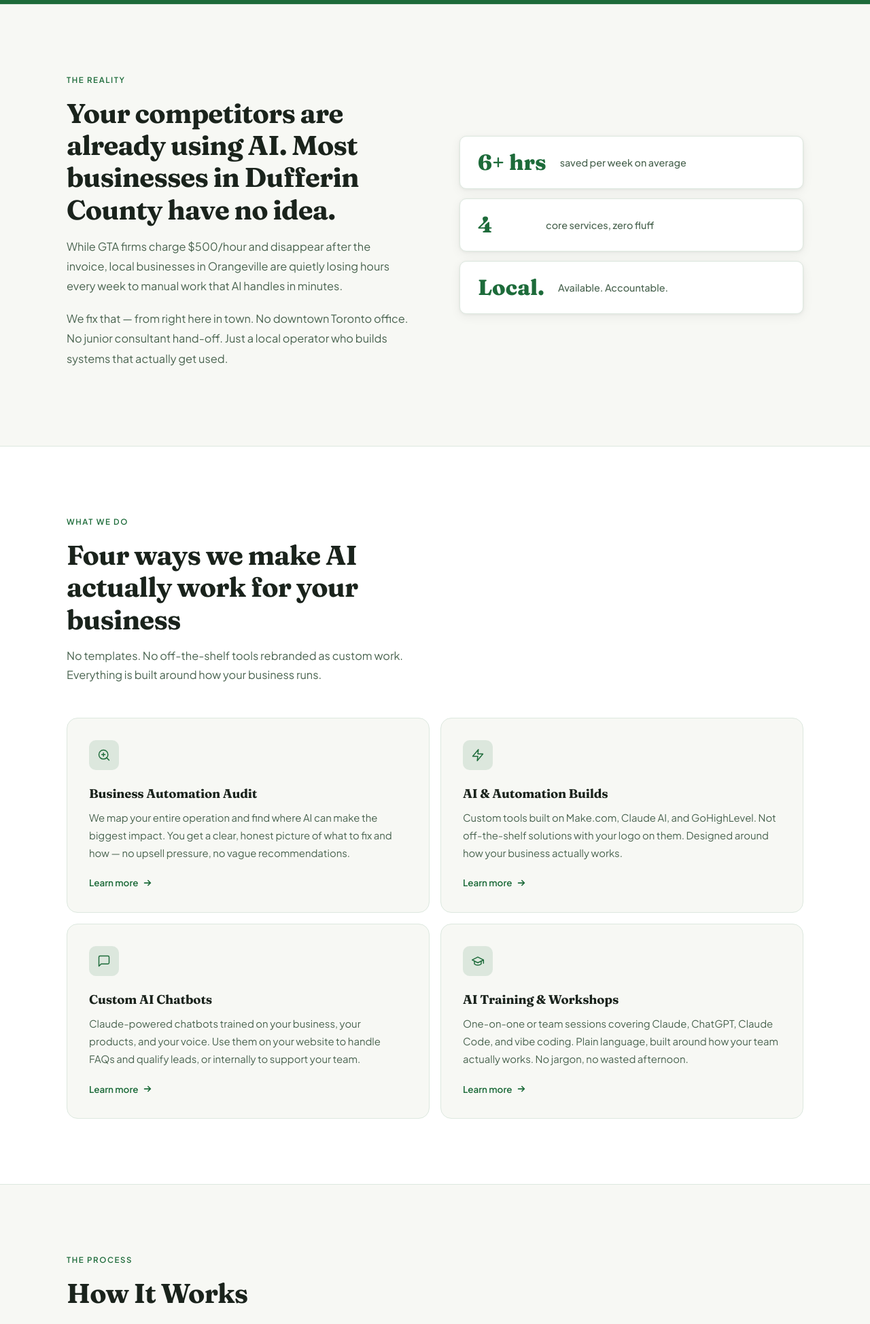
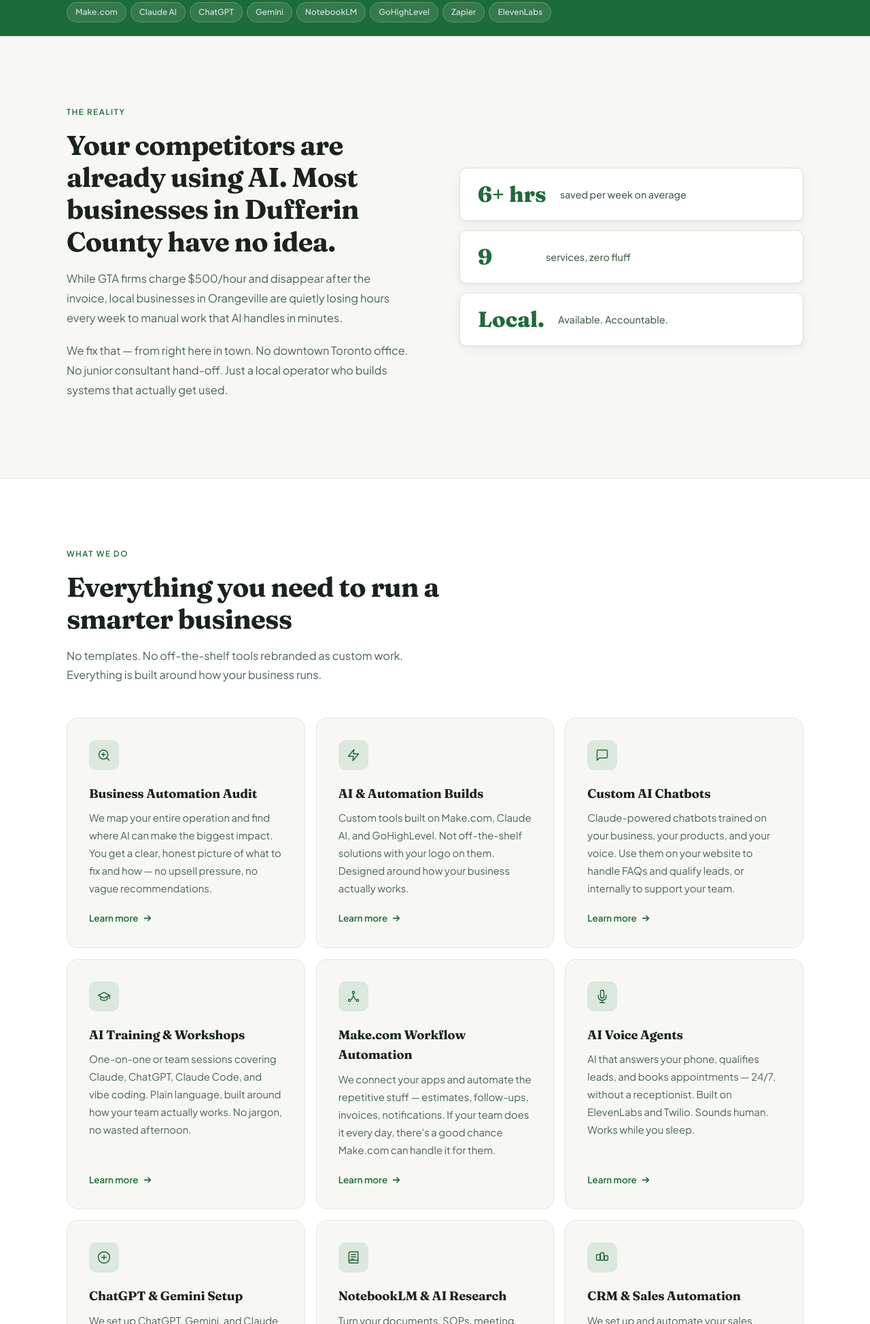
Before and after one commit to MapleAI-io/mapleai-website, a plain HTML site: page index.html in a window 1280 px wide. Shown: the part 852-2800 px from the top of the page at 68% size. Drawn offline with Linux system fonts and the light colour scheme.

Commit message:
Update hero headline, add 5 new service cards, 3-col grid

```diff
--- a/css/styles.css
+++ b/css/styles.css
@@ -401,6 +401,9 @@ p { color: var(--text-2); line-height: 1.75; }
   display: grid;
   grid-template-columns: repeat(2, 1fr);
   gap: 16px;
+}
+.services-grid-3 {
+  grid-template-columns: repeat(3, 1fr);
 }
 .service-card {
   background: var(--bg);
@@ -824,6 +827,7 @@ footer .nav-logo { color: #ffffff; margin-bottom: 14px; }
   .problem-grid, .about-grid, .contact-grid, .faq-grid { grid-template-columns: 1fr; gap: 44px; }
   .process-steps { grid-template-columns: 1fr; }
   .services-grid { grid-template-columns: 1fr; }
+  .services-grid-3 { grid-template-columns: repeat(2, 1fr); }
   .footer-grid { grid-template-columns: 1fr 1fr; }
   .footer-brand { grid-column: 1 / -1; }
   .locations-grid { grid-template-columns: repeat(2, 1fr); }
@@ -831,6 +835,7 @@ footer .nav-logo { color: #ffffff; margin-bottom: 14px; }
 }
 @media (max-width: 720px) {
   section { padding: 68px 0; }
+  .services-grid-3 { grid-template-columns: 1fr; }
   .nav-links, .nav-cta { display: none; }
   .hamburger { display: flex; }
   .hero-ctas { flex-direction: column; align-items: flex-start; }
--- a/index.html
+++ b/index.html
@@ -92,7 +92,7 @@
         <div class="hero-eyebrow-dot"></div>
         <span>Based in Orangeville, Ontario</span>
       </div>
-      <h1>The AI consultant<br>your neighbours<br>will <em>wish they'd called first.</em></h1>
+      <h1>We build AI systems<br>for local businesses.<br><em>Done for you.</em></h1>
       <p class="hero-sub">We find exactly where AI can save your business time and money — then we build it. No agency markup. No Bay Street rates. Just a local expert who knows Dufferin County.</p>
       <div class="hero-ctas">
         <a href="#contact" class="btn btn-primary">
@@ -114,9 +114,12 @@
       <div class="proof-tools">
         <span class="tool-pill">Make.com</span>
         <span class="tool-pill">Claude AI</span>
+        <span class="tool-pill">ChatGPT</span>
+        <span class="tool-pill">Gemini</span>
+        <span class="tool-pill">NotebookLM</span>
         <span class="tool-pill">GoHighLevel</span>
         <span class="tool-pill">Zapier</span>
-        <span class="tool-pill">Shopify</span>
+        <span class="tool-pill">ElevenLabs</span>
       </div>
     </div>
   </div>
@@ -138,8 +141,8 @@
           <div class="stat-label">saved per week on average</div>
         </div>
         <div class="stat-card reveal reveal-delay-2">
-          <div class="stat-number">4</div>
-          <div class="stat-label">core services, zero fluff</div>
+          <div class="stat-number">9</div>
+          <div class="stat-label">services, zero fluff</div>
         </div>
         <div class="stat-card reveal reveal-delay-3">
           <div class="stat-number">Local.</div>
@@ -155,10 +158,10 @@
   <div class="container">
     <div class="section-header reveal">
       <span class="section-label">What We Do</span>
-      <h2>Four ways we make AI actually work for your business</h2>
+      <h2>Everything you need to run a smarter business</h2>
       <p>No templates. No off-the-shelf tools rebranded as custom work. Everything is built around how your business runs.</p>
     </div>
-    <div class="services-grid">
+    <div class="services-grid services-grid-3">
 
       <div class="service-card reveal reveal-delay-1">
         <div class="service-icon">
@@ -201,12 +204,76 @@
 
       <div class="service-card reveal reveal-delay-4">
         <div class="service-icon">
-          <!-- Graduation/training icon -->
           <svg viewBox="0 0 24 24"><path d="M22 10v6M2 10l10-5 10 5-10 5z"/><path d="M6 12v5c3 3 9 3 12 0v-5"/></svg>
         </div>
         <h3>AI Training &amp; Workshops</h3>
         <p>One-on-one or team sessions covering Claude, ChatGPT, Claude Code, and vibe coding. Plain language, built around how your team actually works. No jargon, no wasted afternoon.</p>
         <a href="services/ai-training-workshops.html" class="service-link">
+          Learn more
+          <svg viewBox="0 0 16 16"><path d="M3 8h10M9 4l4 4-4 4"/></svg>
+        </a>
+      </div>
+
+      <div class="service-card reveal reveal-delay-1">
+        <div class="service-icon">
+          <!-- Make.com / workflow icon -->
+          <svg viewBox="0 0 24 24"><circle cx="12" cy="5" r="2"/><circle cx="5" cy="19" r="2"/><circle cx="19" cy="19" r="2"/><path d="M12 7v4M8.5 17.5l3.5-6.5M15.5 17.5L12 11"/></svg>
+        </div>
+        <h3>Make.com Workflow Automation</h3>
+        <p>We connect your apps and automate the repetitive stuff — estimates, follow-ups, invoices, notifications. If your team does it every day, there's a good chance Make.com can handle it for them.</p>
+        <a href="services/ai-automation-builds.html" class="service-link">
+          Learn more
+          <svg viewBox="0 0 16 16"><path d="M3 8h10M9 4l4 4-4 4"/></svg>
+        </a>
+      </div>
+
+      <div class="service-card reveal reveal-delay-2">
+        <div class="service-icon">
+          <!-- Voice / phone icon -->
+          <svg viewBox="0 0 24 24"><path d="M12 1a3 3 0 0 0-3 3v8a3 3 0 0 0 6 0V4a3 3 0 0 0-3-3z"/><path d="M19 10v2a7 7 0 0 1-14 0v-2M12 19v4M8 23h8"/></svg>
+        </div>
+        <h3>AI Voice Agents</h3>
+        <p>AI that answers your phone, qualifies leads, and books appointments — 24/7, without a receptionist. Built on ElevenLabs and Twilio. Sounds human. Works while you sleep.</p>
+        <a href="services/ai-chatbots.html" class="service-link">
+          Learn more
+          <svg viewBox="0 0 16 16"><path d="M3 8h10M9 4l4 4-4 4"/></svg>
+        </a>
+      </div>
+
+      <div class="service-card reveal reveal-delay-3">
+        <div class="service-icon">
+          <!-- Brain / Gemini icon -->
+          <svg viewBox="0 0 24 24"><path d="M12 2a9.96 9.96 0 0 1 6.29 2.28A10 10 0 0 1 12 22a10 10 0 0 1-6.29-17.72A9.96 9.96 0 0 1 12 2z"/><path d="M12 8v8M8 12h8"/></svg>
+        </div>
+        <h3>ChatGPT &amp; Gemini Setup</h3>
+        <p>We set up ChatGPT, Gemini, and Claude so your team actually uses them — not just plays with them once. Custom prompts, workflows, and training so AI becomes part of the daily routine.</p>
+        <a href="services/ai-training-workshops.html" class="service-link">
+          Learn more
+          <svg viewBox="0 0 16 16"><path d="M3 8h10M9 4l4 4-4 4"/></svg>
+        </a>
+      </div>
+
+      <div class="service-card reveal reveal-delay-4">
+        <div class="service-icon">
+          <!-- Book / NotebookLM icon -->
+          <svg viewBox="0 0 24 24"><path d="M4 19.5A2.5 2.5 0 0 1 6.5 17H20"/><path d="M6.5 2H20v20H6.5A2.5 2.5 0 0 1 4 19.5v-15A2.5 2.5 0 0 1 6.5 2z"/><path d="M8 7h8M8 11h8M8 15h5"/></svg>
+        </div>
+        <h3>NotebookLM &amp; AI Research</h3>
+        <p>Turn your documents, SOPs, meeting notes, and contracts into a searchable AI brain. We set up NotebookLM and Google AI tools so your team stops digging through folders and starts getting answers instantly.</p>
+        <a href="services/ai-automation-builds.html" class="service-link">
+          Learn more
+          <svg viewBox="0 0 16 16"><path d="M3 8h10M9 4l4 4-4 4"/></svg>
+        </a>
+      </div>
+
+      <div class="service-card reveal reveal-delay-1">
+        <div class="service-icon">
+          <!-- CRM / pipeline icon -->
+          <svg viewBox="0 0 24 24"><rect x="2" y="7" width="6" height="10" rx="1"/><rect x="9" y="4" width="6" height="13" rx="1"/><rect x="16" y="9" width="6" height="8" rx="1"/></svg>
+        </div>
+        <h3>CRM &amp; Sales Automation</h3>
+        <p>We set up and automate your sales pipeline using GoHighLevel or ActiveCampaign — lead capture, follow-up sequences, appointment booking, and pipeline tracking. Stop losing deals to slow follow-up.</p>
+        <a href="services/ai-automation-builds.html" class="service-link">
           Learn more
           <svg viewBox="0 0 16 16"><path d="M3 8h10M9 4l4 4-4 4"/></svg>
         </a>
```
